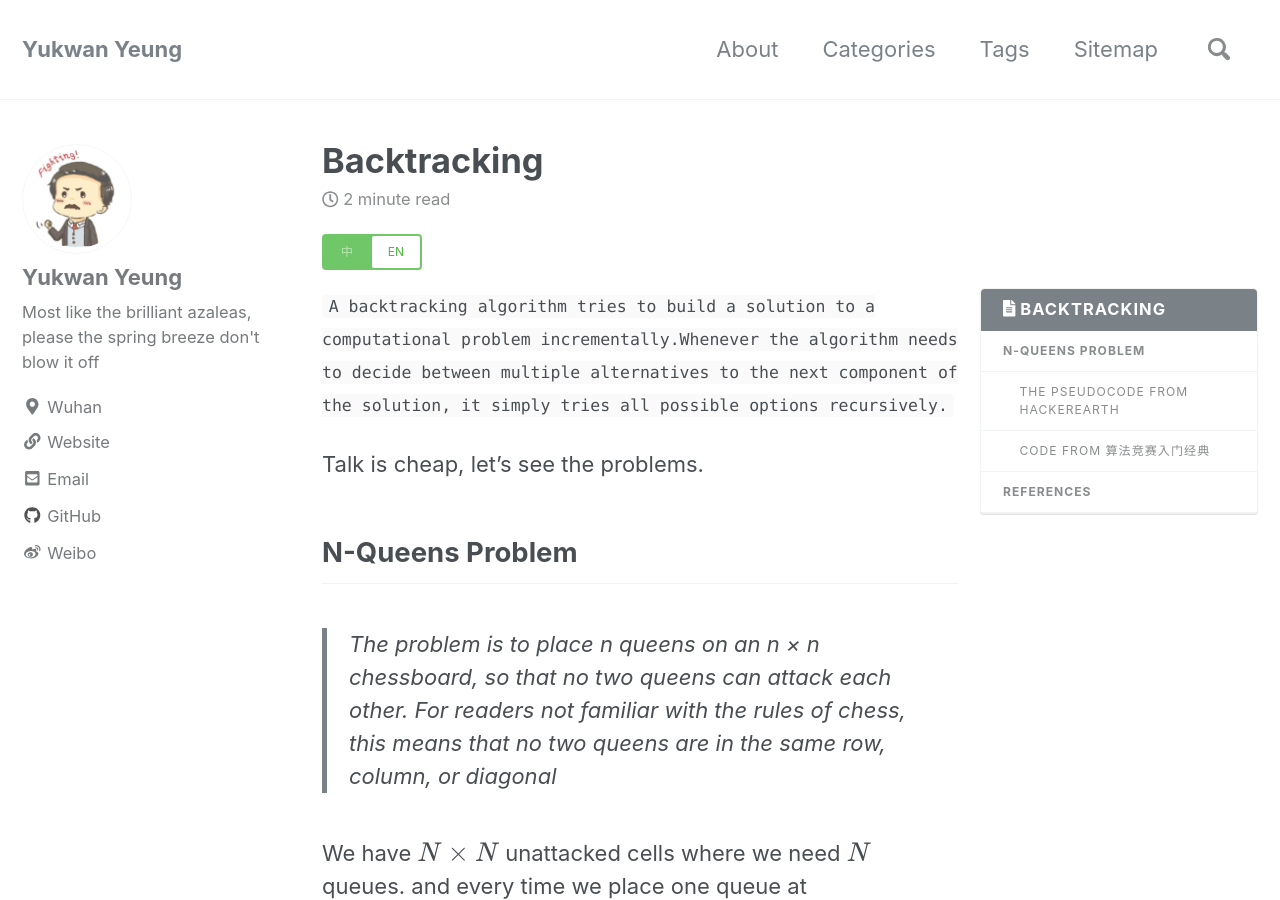
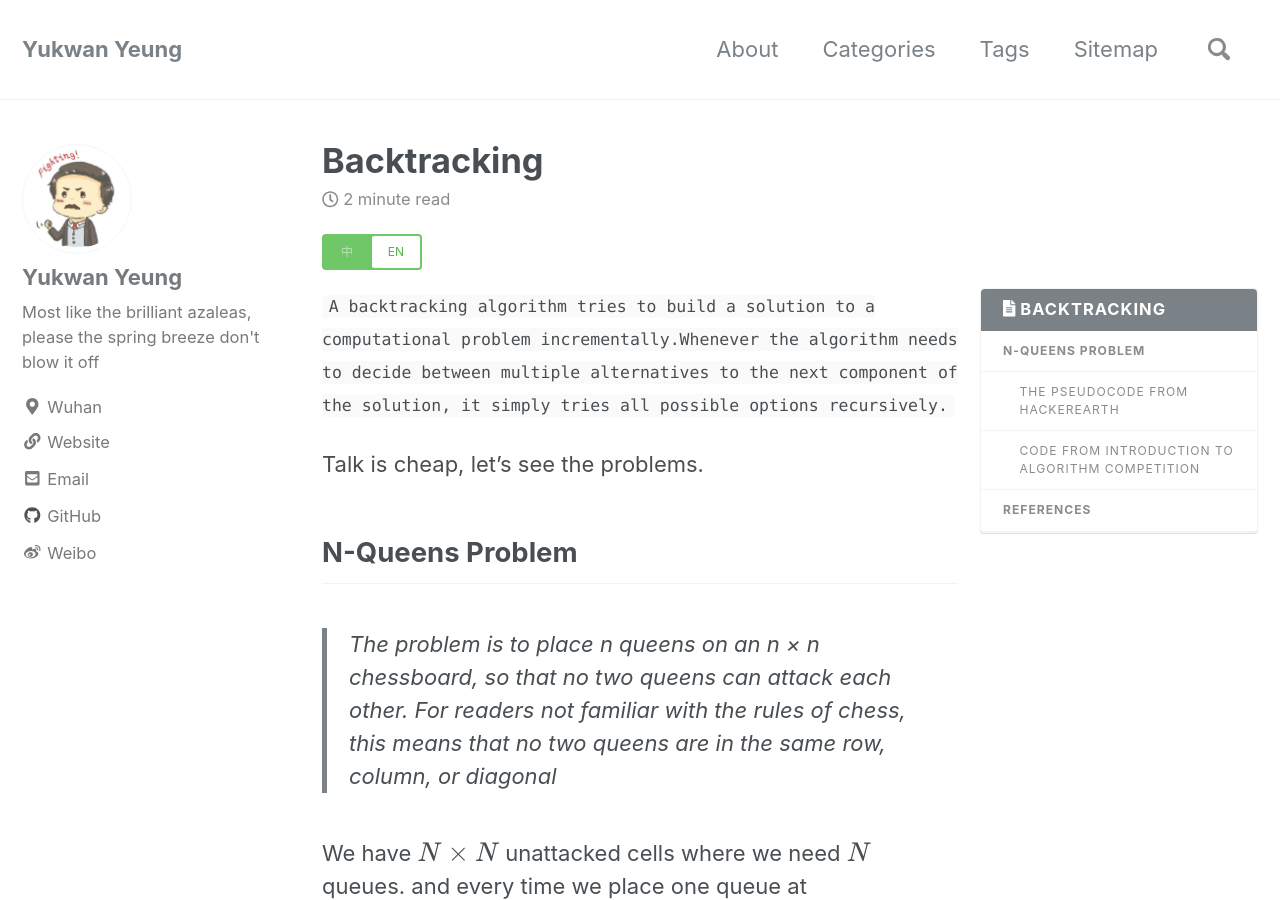
Before and after one commit to YuunYang/blog, a Jekyll site: the page built from _posts/2018-08-06-backtracking.md, in a window 1280 px wide and 900 px high. Built offline with Jekyll 4.4.1, drawn with Linux system fonts in a browser that asks for light colours; nearby versions of some CDN libraries; formulas are drawn with MathJax 3; some of the changed text lies outside the part shown.

Commit message:
2018-08-06-backtracking

````diff
--- a/_posts/2018-08-06-backtracking.md
+++ b/_posts/2018-08-06-backtracking.md
@@ -72,7 +72,7 @@ At the end it reaches the following solution:
 ![n-queue-end](/assets/images/2018-08-06-backtracking/n-queue-end.png){: .align-left}
 Generally, when we dealing with backtracking problem, the key is `Recursion` and difficulty is to **find the recursive rule and find the terminal conditions**, and one should notice is that we should make a sign to show which cell we have placed `board[i][j] = 1` when one recurrence starts, we need remember to change this sign to origin cell `board[i][j] = 0` when the recurrence ends. When writing program, we also need to think about how to compute if the queues are in a safe place. And the follow code is show this magic.
 
-### Code from [算法竞赛入门经典][算法竞赛入门经典]
+### Code from [Introduction to algorithm competition][算法竞赛入门经典]
 
 ```cpp
 void search(int cur) {
````
